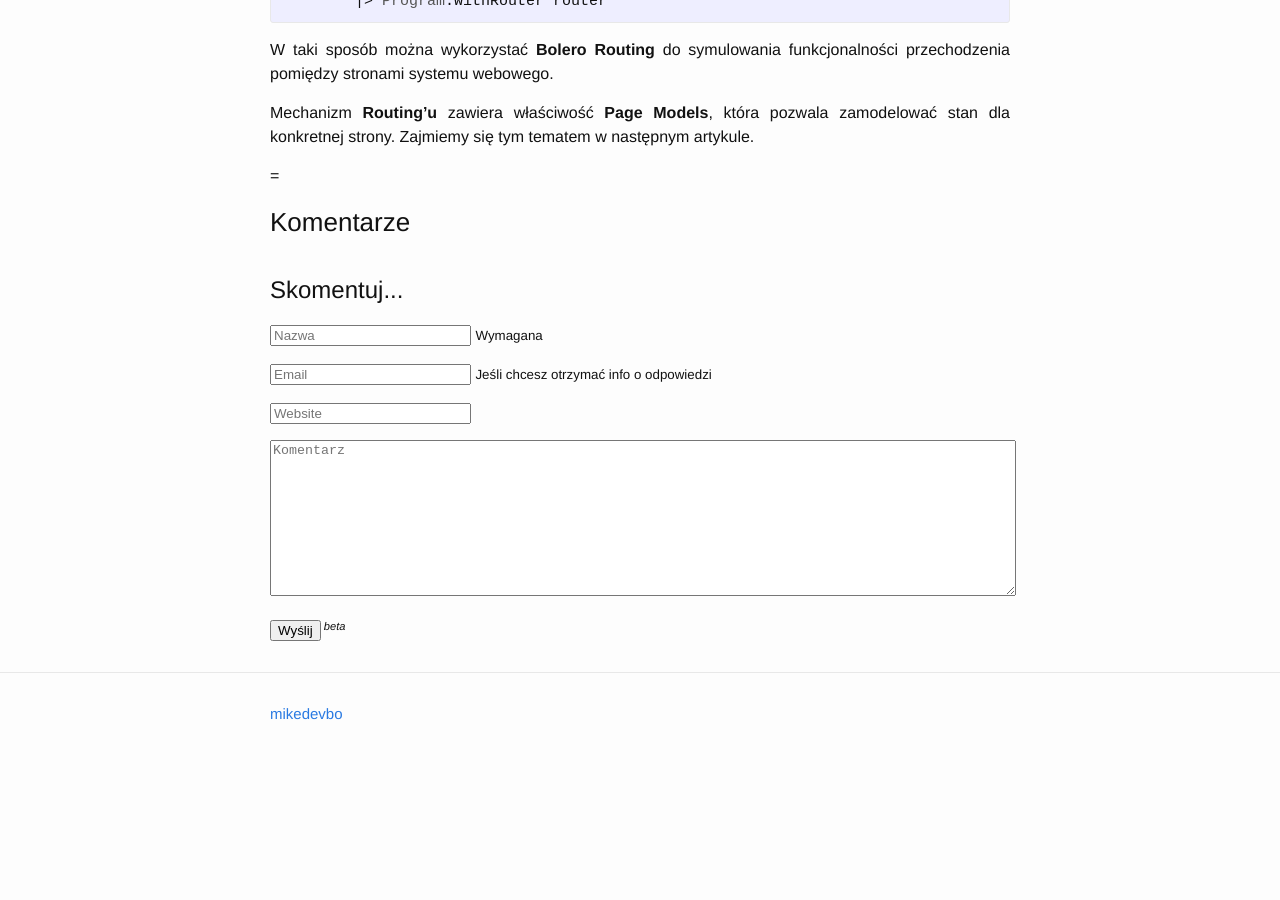
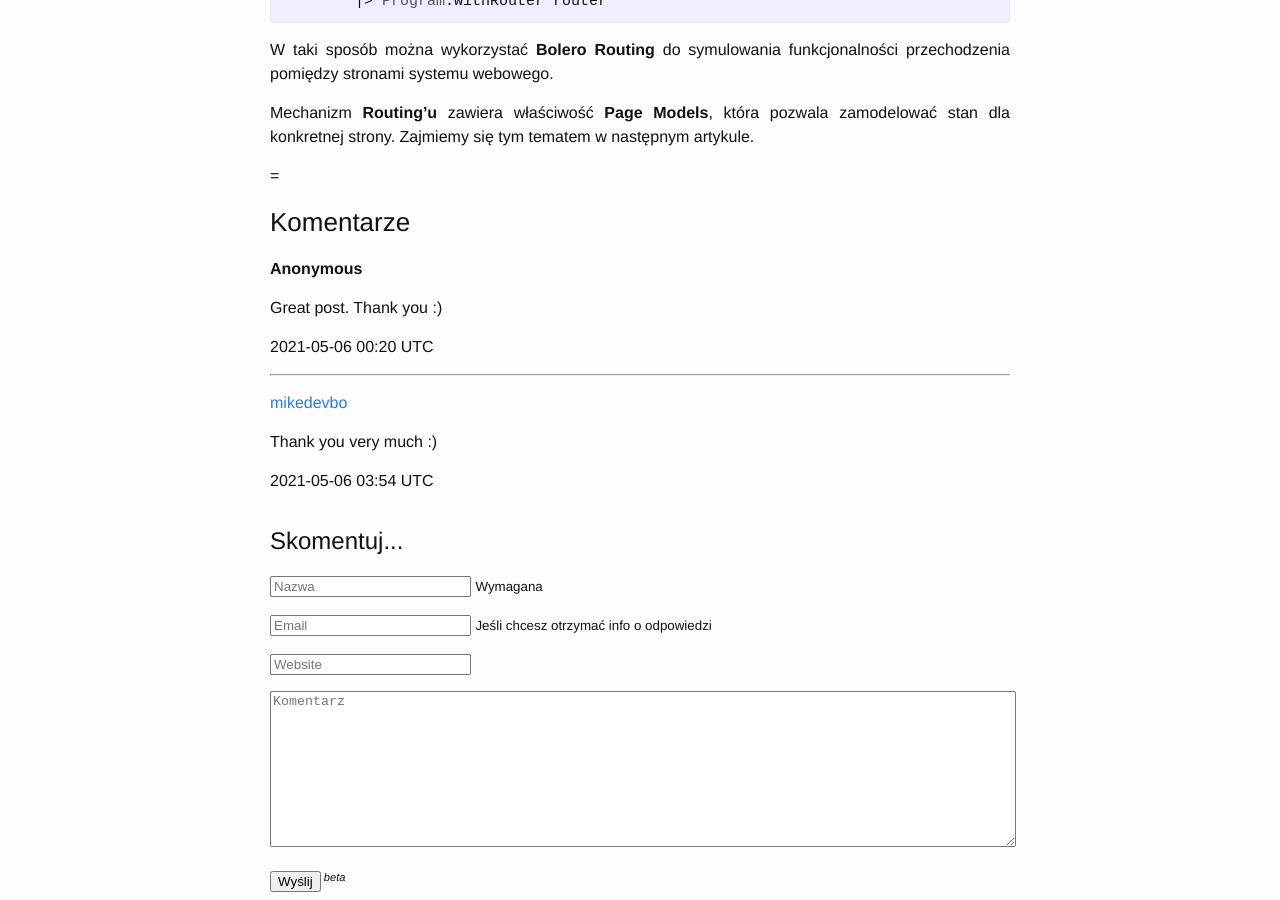
Before and after one commit to mikedevbo/mikedevbo.github.io, a Jekyll site: the page built from _posts/2021-04-11-fsharp-bolero-routing.md, in a window 1280 px wide and 900 px high, scrolled down 4754 px. Built offline with Jekyll 4.4.1, drawn with Linux system fonts in a browser that asks for light colours; before the commit the page ends 5539 px from its top, so only the background shows below that.

Commit message:
Update 2021-04-11-fsharp-bolero-routing.md
add comment response

```diff
--- a/_posts/2021-04-11-fsharp-bolero-routing.md
+++ b/_posts/2021-04-11-fsharp-bolero-routing.md
@@ -199,9 +199,24 @@ Mechanizm **Routing'u** zawiera właściwość **Page Models**, która pozwala z
 
 ### {{ site.comments }}
 
+**Anonymous**
+
+Great post. Thank you :)
+
+2021-05-06 00:20 UTC
+
+---
+<p />
+
+[mikedevbo](https://ddtd.pl)
+
+Thank you very much :)
+
+2021-05-06 03:54 UTC
+
 [1]: https://fsbolero.io/docs/Routing "F# Bolero Routing"
 [2]: https://github.com/mikedevbo/fsharp-bolero-sandbox "F# Bolero Sandbox"
 [3]: {{ site.url }}{% link _posts/2021-01-23-fsharp-bolero-introduction.md %}
 [4]: {{ site.url }}{% link _posts/2021-02-07-fsharp-bolero-html-templates.md %}
 [5]: {{ site.url }}{% link _posts/2021-02-28-fsharp-bolero-view-components.md %}
-[6]: {{ site.url }}{% link _posts/2021-04-11-fsharp-bolero-routing.md %}begin-**Anonymous**-Great post. Thank you :)-2021-05-06 00:20 UTC
+[6]: {{ site.url }}{% link _posts/2021-04-11-fsharp-bolero-routing.md %}
```
